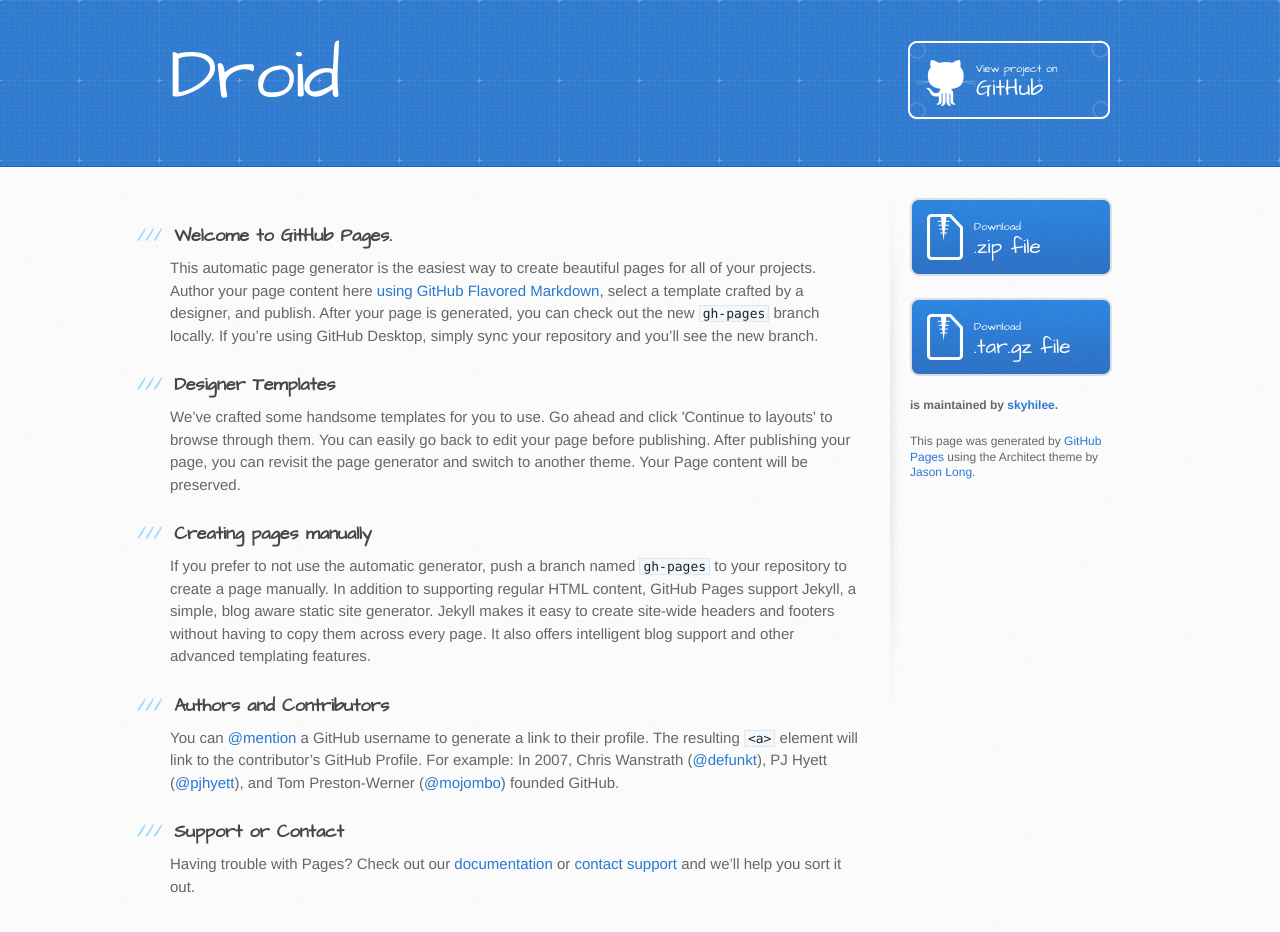
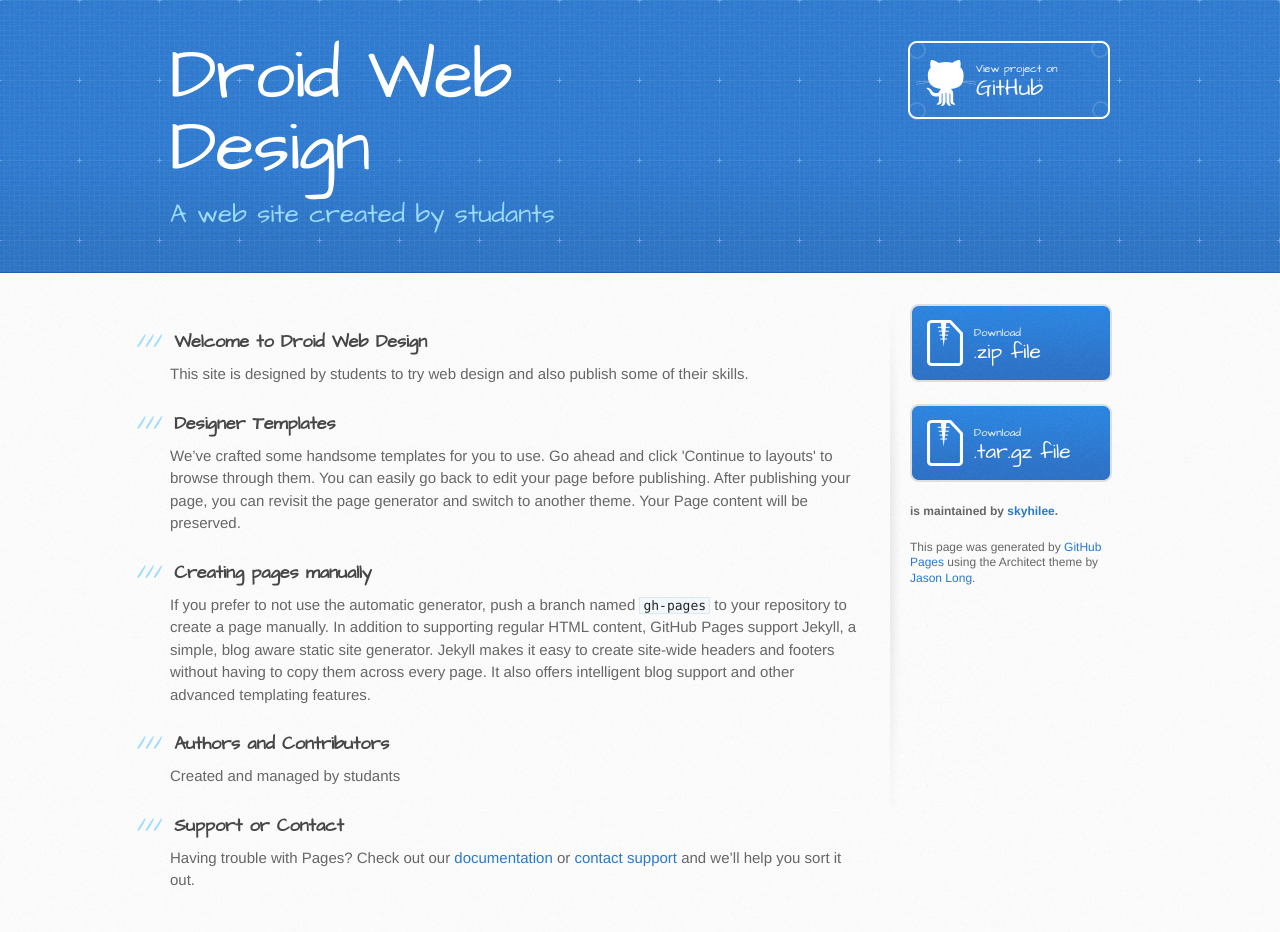
Before and after one commit to skyhilee/droid, a plain HTML site: page index.html in a window 1280 px wide. Drawn offline with Linux system fonts and the light colour scheme.

```diff
--- a/index.html
+++ b/index.html
@@ -13,14 +13,14 @@
     <script src="//html5shiv.googlecode.com/svn/trunk/html5.js"></script>
     <![endif]-->
 
-    <title>Droid by skyhilee</title>
+    <title>Droid Web Design by skyhilee</title>
   </head>
 
   <body>
     <header>
       <div class="inner">
-        <h1>Droid</h1>
-        <h2></h2>
+        <h1>Droid Web Design</h1>
+        <h2>A web site created by studants</h2>
         <a href="https://github.com/skyhilee/droid" class="button"><small>View project on</small> GitHub</a>
       </div>
     </header>
@@ -29,9 +29,9 @@
       <div class="inner clearfix">
         <section id="main-content">
           <h3>
-<a id="welcome-to-github-pages" class="anchor" href="#welcome-to-github-pages" aria-hidden="true"><span aria-hidden="true" class="octicon octicon-link"></span></a>Welcome to GitHub Pages.</h3>
+<a id="welcome-to-droid-web-design" class="anchor" href="#welcome-to-droid-web-design" aria-hidden="true"><span aria-hidden="true" class="octicon octicon-link"></span></a>Welcome to Droid Web Design</h3>
 
-<p>This automatic page generator is the easiest way to create beautiful pages for all of your projects. Author your page content here <a href="https://guides.github.com/features/mastering-markdown/">using GitHub Flavored Markdown</a>, select a template crafted by a designer, and publish. After your page is generated, you can check out the new <code>gh-pages</code> branch locally. If you’re using GitHub Desktop, simply sync your repository and you’ll see the new branch.</p>
+<p>This site is designed by students to try web design and also publish some of their skills.</p>
 
 <h3>
 <a id="designer-templates" class="anchor" href="#designer-templates" aria-hidden="true"><span aria-hidden="true" class="octicon octicon-link"></span></a>Designer Templates</h3>
@@ -46,7 +46,7 @@
 <h3>
 <a id="authors-and-contributors" class="anchor" href="#authors-and-contributors" aria-hidden="true"><span aria-hidden="true" class="octicon octicon-link"></span></a>Authors and Contributors</h3>
 
-<p>You can <a href="https://help.github.com/articles/basic-writing-and-formatting-syntax/#mentioning-users-and-teams" class="user-mention">@mention</a> a GitHub username to generate a link to their profile. The resulting <code>&lt;a&gt;</code> element will link to the contributor’s GitHub Profile. For example: In 2007, Chris Wanstrath (<a href="https://github.com/defunkt" class="user-mention">@defunkt</a>), PJ Hyett (<a href="https://github.com/pjhyett" class="user-mention">@pjhyett</a>), and Tom Preston-Werner (<a href="https://github.com/mojombo" class="user-mention">@mojombo</a>) founded GitHub.</p>
+<p>Created and managed by studants</p>
 
 <h3>
 <a id="support-or-contact" class="anchor" href="#support-or-contact" aria-hidden="true"><span aria-hidden="true" class="octicon octicon-link"></span></a>Support or Contact</h3>
```
Also changed, not shown: params.json (+3 -3 lines).
